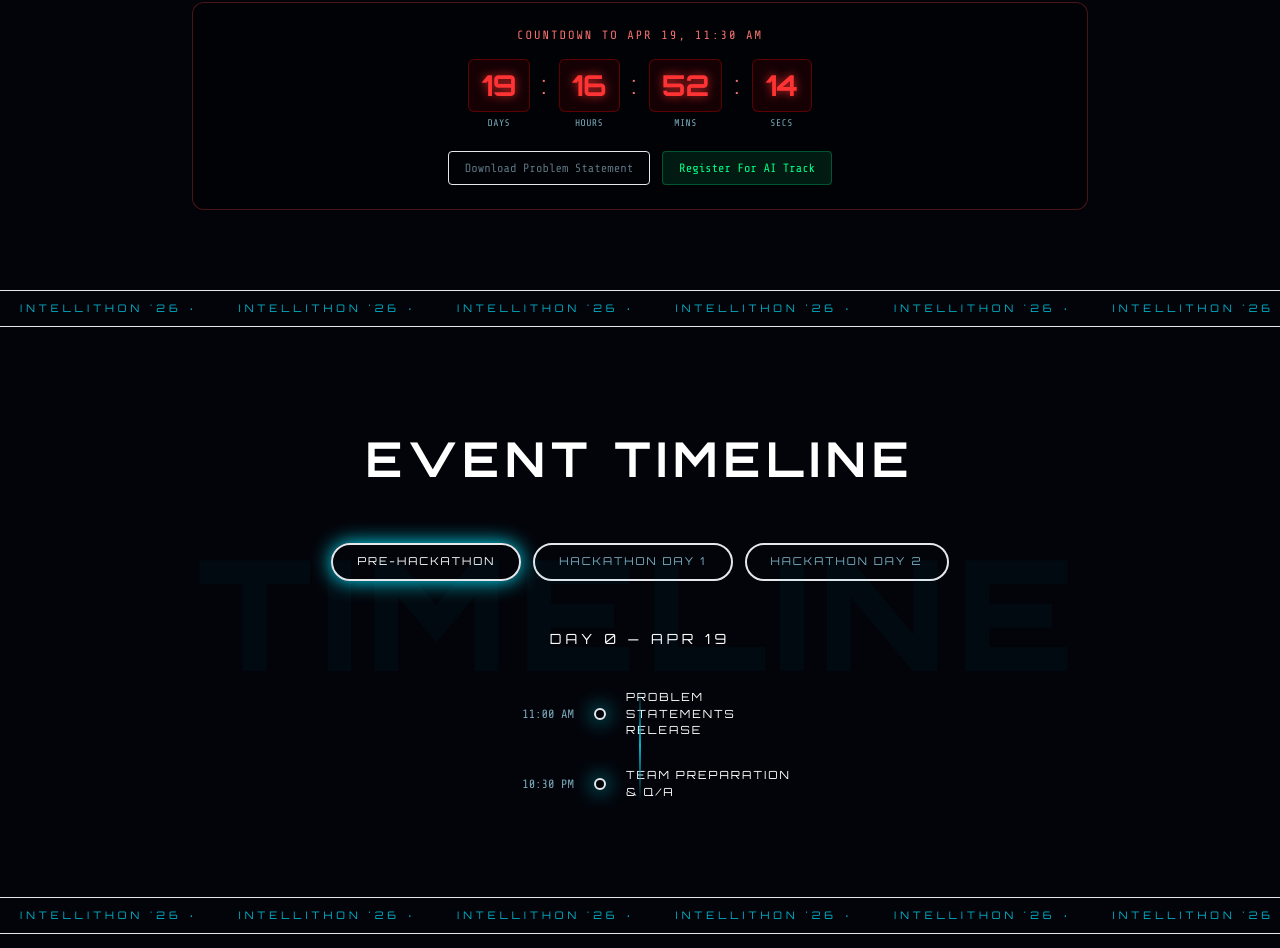
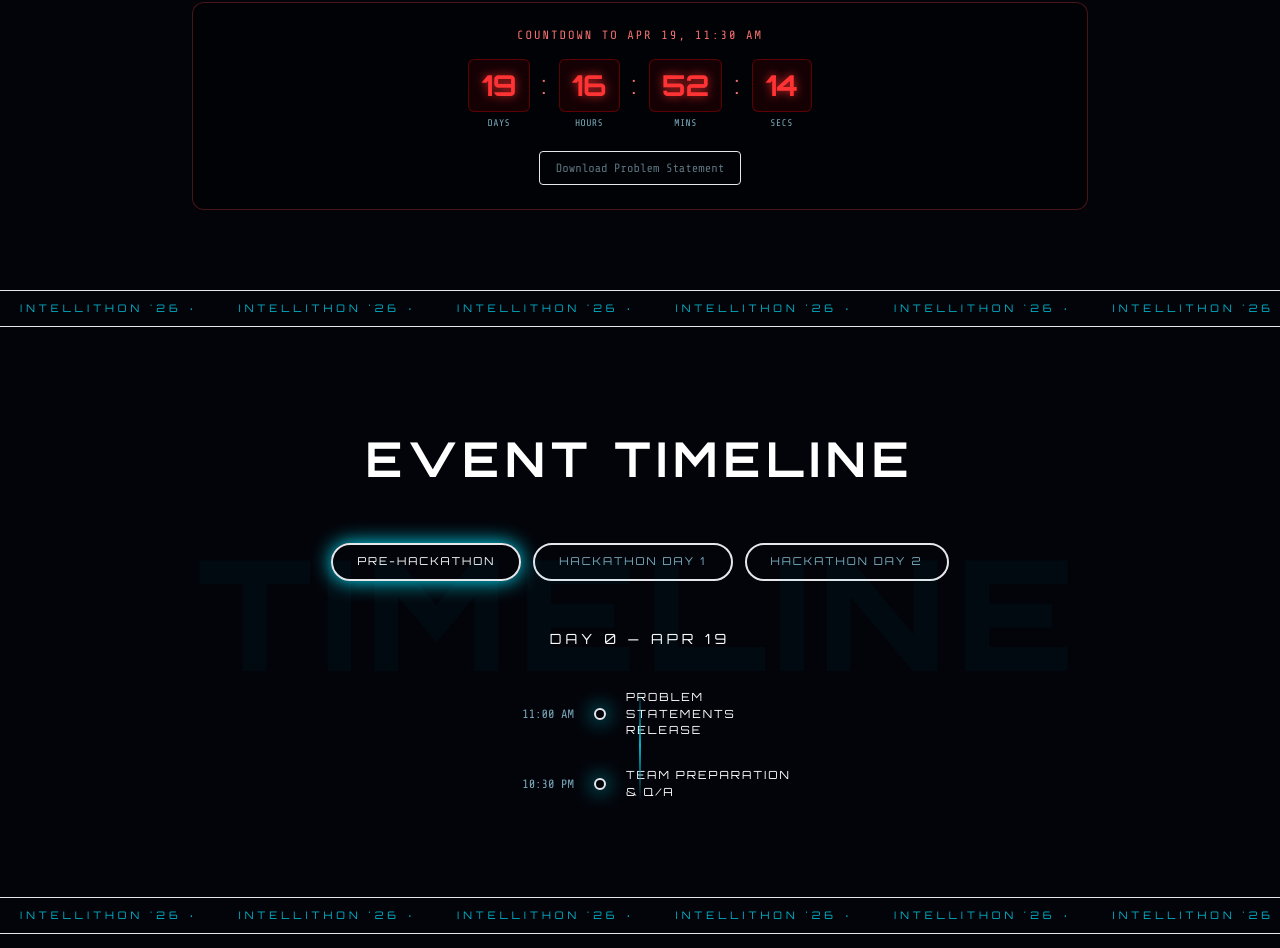
Before and after one commit to Nishant28-sh/Intellithon-26, a React (Vite) app: page / in a window 1280 px wide. Shown: the part 2164-3112 px from the top of the page. Built offline with nearby package versions, Linux system fonts and the light colour scheme.

Commit message:
Remove AI track register button from Themes

```diff
--- a/src/components/Themes.jsx
+++ b/src/components/Themes.jsx
@@ -114,9 +114,6 @@ export default function Themes() {
             >
               Download Problem Statement
             </a>
-            <a href="https://docs.google.com/forms/d/e/1FAIpQLScnmjhwvYoOV9uP0tOsS5miVdvb0kIv45c5LFxJ11PJwHVBxg/viewform?usp=publish-editor" target="_blank" rel="noreferrer" className="w-full sm:w-auto bg-green/10 border border-green/25 text-green font-mono text-xs px-4 py-2 rounded hover:bg-green/20 transition-colors">
-              Register For AI Track
-            </a>
           </div>
         </motion.div>
       </div>
```
